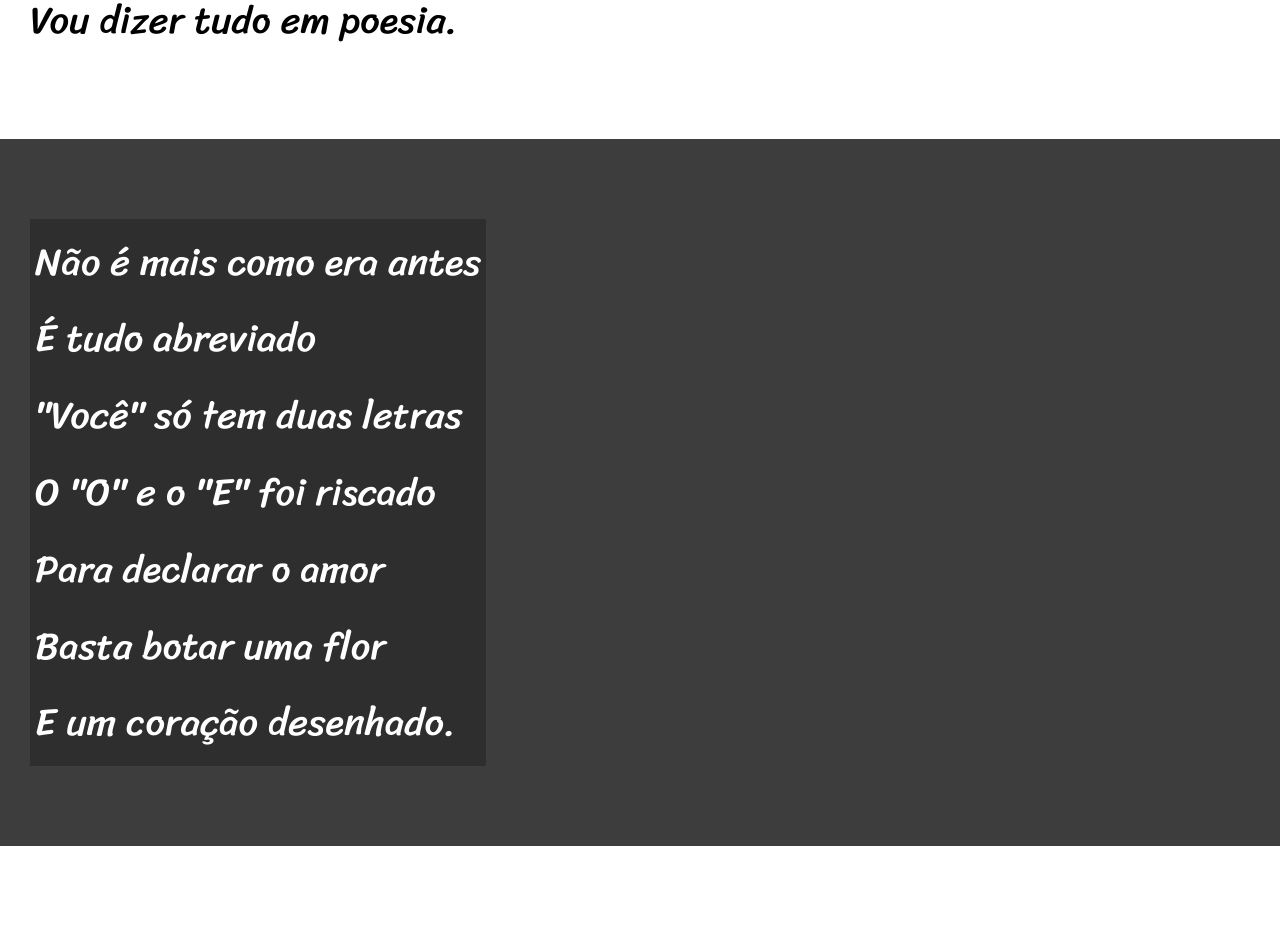
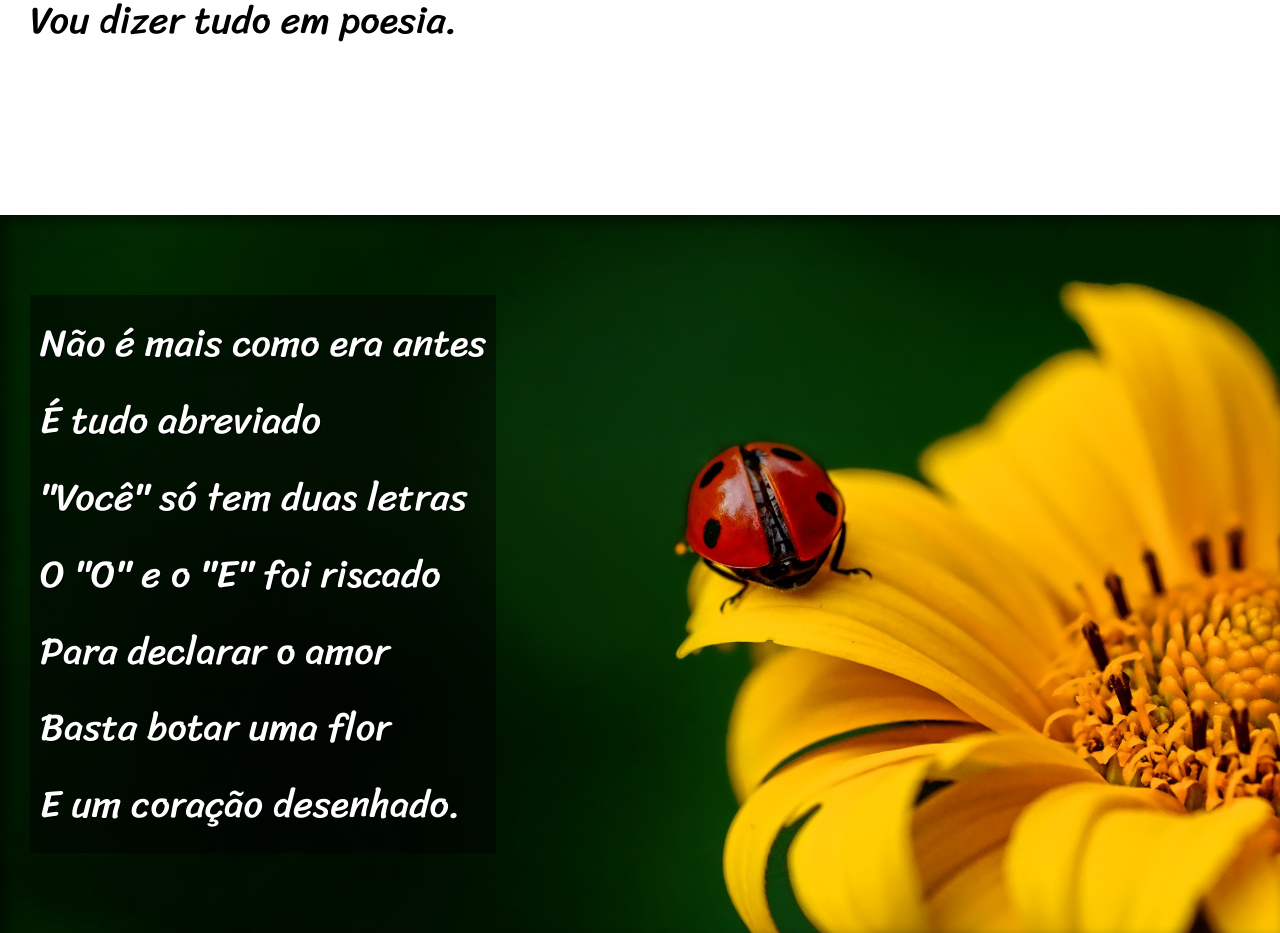
Before and after one commit to Wallace-H/HTML-CSS, a plain HTML site: page Projeto2/index.html in a window 1280 px wide. Shown: the part 760-1693 px from the top of the page. Drawn offline with Linux system fonts and the light colour scheme.

Commit message:
fim do projeto

```diff
--- a/Projeto2/estilo/style.css
+++ b/Projeto2/estilo/style.css
@@ -55,6 +55,10 @@ section {
     font-size: 3vw;
 }
 
+section > p {
+    padding-bottom: 2em;
+}
+
 section.normal {
     background-color: white;
     color: black;
@@ -63,12 +67,27 @@ section.normal {
 section.imagem{
     background-color: rgb(61, 61, 61);
     color: white;
+    box-shadow: inset 6px 6px 13px 0px rgba(0, 0, 0, 0.493);
+    background-size: cover;
+    background-attachment: fixed;
 }
 
 section.imagem > p {
-    background-color: rgba(0, 0, 0, 0.253);
+    background-color: rgba(0, 0, 0, 0.473);
     display: inline-block;
-    padding: 5px;
+    padding: 10px;
+    text-shadow: 1px 1px 0px black;
+}
+
+section#img1 {
+    background-image: url('../img/background001.jpg');
+    background-position: right center;
+
+}
+
+section#img2 {
+    background-image: url('../img/background002.jpg');
+
 }
 
 footer {
--- a/Projeto2/index.html
+++ b/Projeto2/index.html
@@ -28,7 +28,7 @@
 
 
 
-        <section class="imagem">
+        <section class="imagem" id="img1">
             <p>
                 Não é mais como era antes <br>
                 É tudo abreviado <br>
@@ -50,7 +50,8 @@
                 Ou vai até no começo <br>
                 Agora é .com <br>
                 Se o saite é muito bom <br>
-                Ele vale um alto preço. <br>
+                Ele vale um alto preço.
+                <p>
                     Pra piorar a liguagem <br>
                     O emoticom é um risco <br>
                     Tem símbolo para tudo <br>
@@ -59,11 +60,12 @@
                     Pra entender como fica <br>
                     Decifre esse rabisco.
                 </p>
+            </p>
         </section>
 
 
 
-        <section class="imagem">
+        <section class="imagem" id="img2">
             <p>
                 Tenho saudade das cartas <br>
                 Escritas com a própria mão <br>
@@ -85,7 +87,8 @@
                 A pessoa foi embora <br>
                 Abriu outro aplicativo <br>
                 O mundo ficou cativo <br>
-                Da tecnologia do agora. <br>
+                Da tecnologia do agora.
+                <p>
                     Felizmente, pra orar <br>
                     Não precisa de internet <br>
                     Deus escuta todo mundo <br>
@@ -94,6 +97,7 @@
                     Seus lábios são aparelhos <br>
                     Deixe que Deus interprete.
                 </p>
+            </p>
         </section>
         <footer>
             <p>Site criado por <a href="https://gustavoguanabara.github.io/" target="_blank">Gustavo Guanabara</a> para o CursoemVideo</p>
```
Lines whose indentation alone changed are shown as unchanged.
